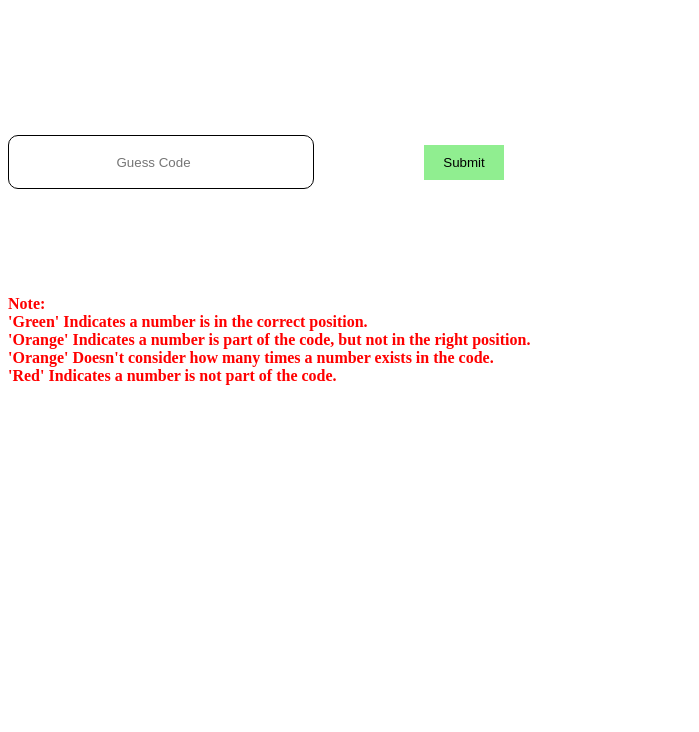
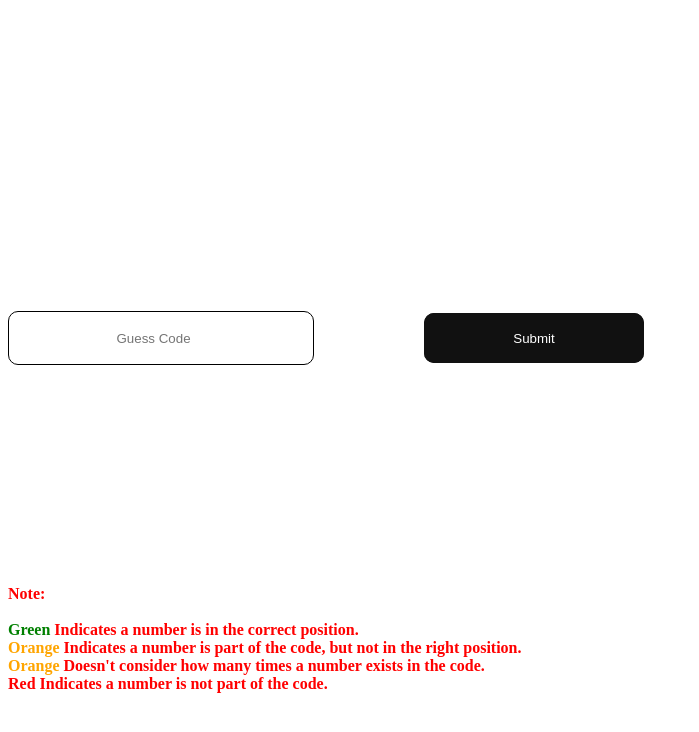
Before and after one commit to vijaysagar111/Hackathon, a plain HTML site: page index.html in a window 1280 px wide. Shown: the whole page, without its empty margins (0-699 px from the left). Drawn offline with Linux system fonts and the light colour scheme.

Commit message:
Added CSS/Styling

```diff
--- a/index.html
+++ b/index.html
@@ -2,9 +2,8 @@
 <html>
 
 <head>
+
   <style>
-
-
     body {
     /* The image used */
     background-image: url("image.jpg");
@@ -21,10 +20,71 @@ body {
     color: white;
   }
 
-.container{
- margin-left: auto;
- margin-right: auto;
+  #submit {
+    width: 220px;
+    height: 50px;
+    border: none;
+    outline: none;
+    color: #fff;
+    background: #111;
+    cursor: pointer;
+    position: relative;
+    z-index: 0;
+    border-radius: 10px;
 }
+
+#submit:before {
+    content: '';
+    background: linear-gradient(45deg, #ff0000, #ff7300, #fffb00, #48ff00, #00ffd5, #002bff, #7a00ff, #ff00c8, #ff0000);
+    position: absolute;
+    top: -2px;
+    left:-2px;
+    background-size: 400%;
+    z-index: -1;
+    filter: blur(5px);
+    width: calc(100% + 4px);
+    height: calc(100% + 4px);
+    animation: glowing 20s linear infinite;
+    opacity: 0;
+    transition: opacity .3s ease-in-out;
+    border-radius: 10px;
+}
+
+#submit:active {
+    color: #000
+}
+
+#submit:active:after {
+    background: transparent;
+}
+
+#submit:hover:before {
+    opacity: 1;
+}
+
+#submit:after {
+    z-index: -1;
+    content: '';
+    position: absolute;
+    width: 100%;
+    height: 100%;
+    background: #111;
+    left: 0;
+    top: 0;
+    border-radius: 10px;
+}
+
+@keyframes glowing {
+    0% { background-position: 0 0; }
+    50% { background-position: 400% 0; }
+    100% { background-position: 0 0; }
+}
+  @font-face {
+    font-family: "HACKED";
+    src: url("./Hacked-KerX.ttf");
+  }
+
+
       input[type = "number"] {
         width: 300px;
         height: 50px;
@@ -47,8 +107,12 @@ body {
       }
       #is_game {
         font-family: 'Segoe UI', Tahoma, Geneva, Verdana, sans-serif;
+        font-size: 50px;
       }
-
+      .fontstyle{
+        font-family: HACKED;
+        font-size: 100px;
+      }
 
       .circles1 {
     height: 25px;
@@ -94,7 +158,6 @@ body {
      font-weight: bolder;
    }
   </style>
-
 </head>
 
 <body background="image.jpg">
--- a/script.js
+++ b/script.js
@@ -11,7 +11,8 @@ maindiv.appendChild(div);
 
 var h1 = document.createElement("h1");
 div.appendChild(h1);
-h1.style = "font-family: Verdana, Geneva, Tahoma, sans-serif;";
+h1.classList = "fontstyle";
+
 h1.innerText = "Crack the CODE";
 
 var div1 = document.createElement("div");
@@ -62,7 +63,9 @@ ul.id = "step";
 ul.style = "list-style:none";
 
 div3.appendChild(ul);
-
+li = document.createElement("li");
+ul.appendChild(li);
+li.id = "chances";
 li = document.createElement("li");
 li.innerHTML = "<b> Results </b>";
 ul.appendChild(li);
@@ -73,22 +76,28 @@ var div4 = document.createElement("div");
 div.appendChild(div4)
 div4.className = "greencolor";
 div4.innerHTML = `Note:<br>
-'Green' Indicates a number is in the correct position.
- <br>'Orange' Indicates a number is part of the code, but not in the right position.
- <br>'Orange' Doesn't consider how many times a number exists in the code.
-<br>'Red' Indicates a number is not part of the code.`;
+<span style="color:white">You will be given only five chances</span><br>
+<span style="color:green">Green</span> Indicates a number is in the correct position.
+ <br><span style="color:orange">Orange</span> Indicates a number is part of the code, but not in the right position.
+ <br><span style = "color:orange">Orange</span> Doesn't consider how many times a number exists in the code.
+<br><span style = "color:red">Red</span> Indicates a number is not part of the code.`;
 
 l = 0;
 var size = sessionStorage.getItem("1");
-var s = sessionStorage.getItem("br");
+var s = sessionStorage.getItem("chances");
 if (size <= 0) {
   document.getElementById("refresh").innerText = "Please Refresh your  browser!!!!!"
   l = 0;
   size = sessionStorage.setItem("1", 4);
 
 }
+if(sessionStorage.length <= 1){
+  s = sessionStorage.setItem("chances",5);
+}
 
 
+s = sessionStorage.getItem("chances");
+s = parseInt(s);
 size = parseInt(size);
 
 
@@ -111,6 +120,7 @@ function getRandom(min, max) {
 }
 
 function processInput(input) {
+
   document.getElementById("alert").innerHTML = `Please Enter ${size} numbers.`;
   var n = input.length;
   if (document.getElementById("submit").innerHTML === "Reset") {
@@ -134,6 +144,8 @@ function processInput(input) {
   }
   else {
     step_counter++;
+
+    //document.getElementById("chances").innerHTML = `You have ${--s} chances `;
     checkSubmission(input);
     return;
   }
@@ -234,6 +246,7 @@ function resetGame() {
 }
 
 function cleanAll() {
+  s = sessionStorage.setItem("chances",5);
   secret_code = generateCode();
   step_counter = 0;
   document.getElementById("i_p").value = "";
@@ -242,6 +255,7 @@ function cleanAll() {
   document.getElementById("is_game").innerHTML = "Keep Guessing!!";
   document.getElementById("step").innerHTML = "<li><b>Result</b></li>";
   document.getElementById("submit").innerHTML = "Submit";
+  document.getElementById("chances").innerHTML = "";
 
   return;
 }
```
Also changed, not shown: Hacked-KerX.ttf (added). Lines whose indentation alone changed are shown as unchanged.
